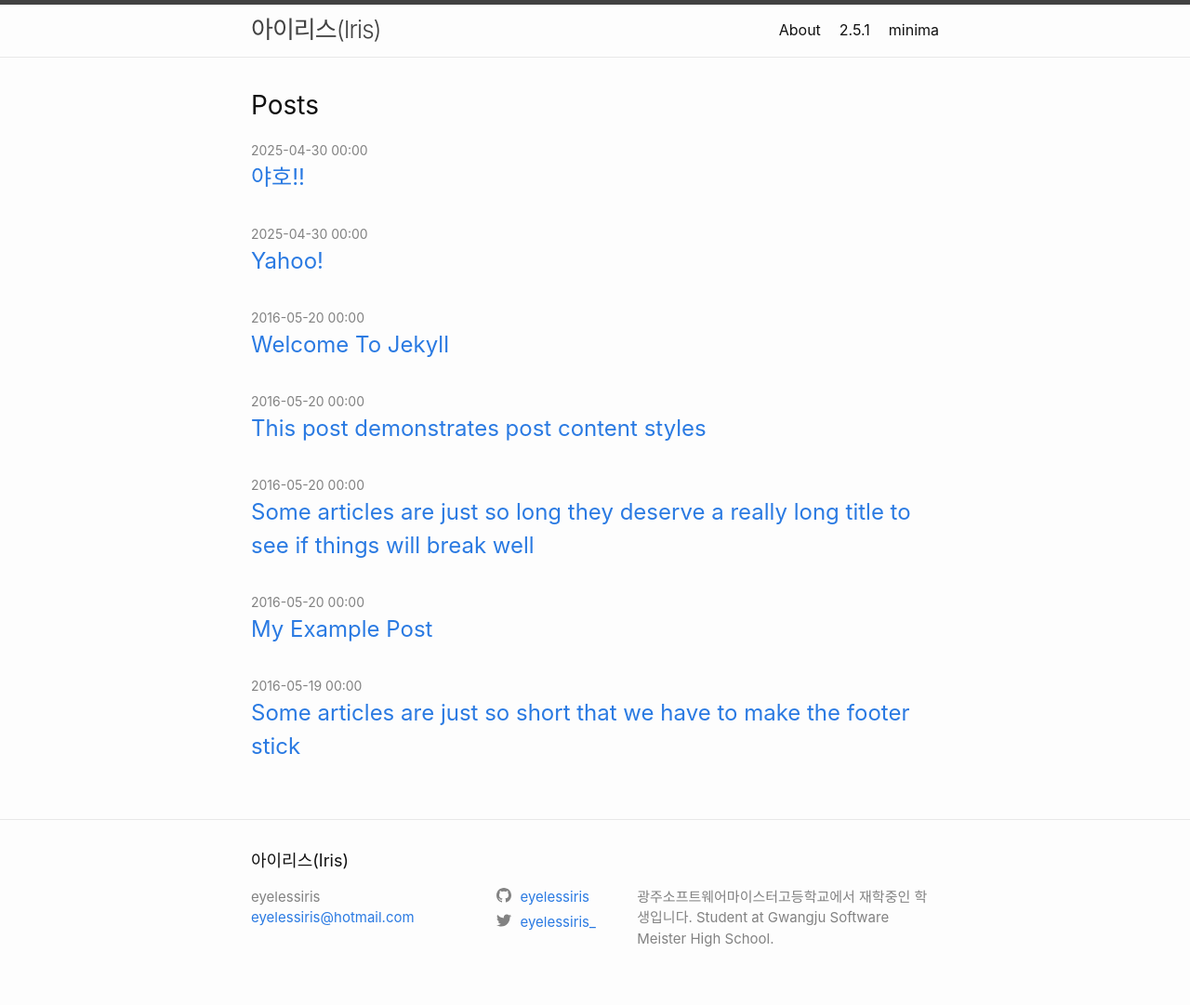
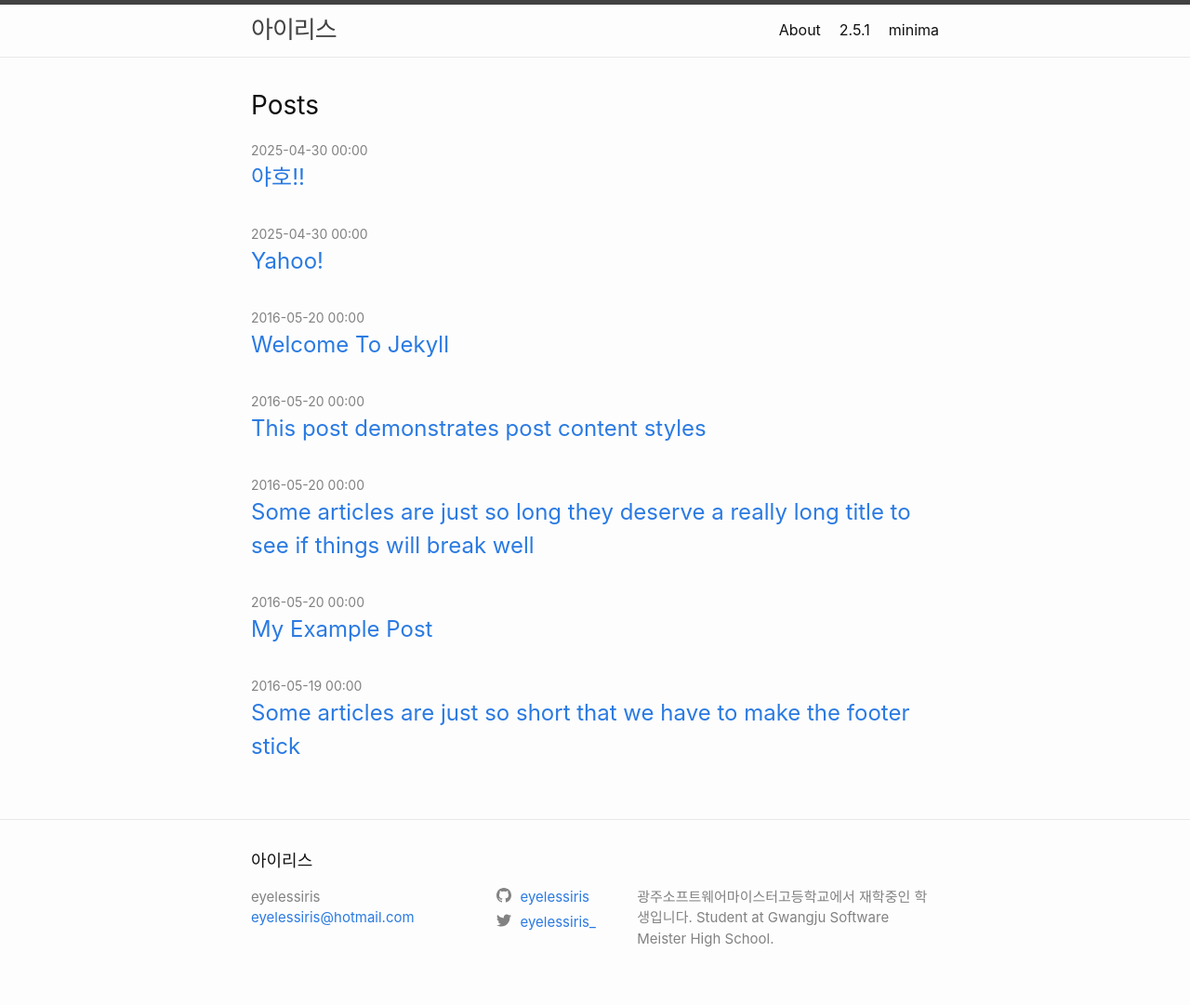
Before and after one commit to eyelessiris/eyelessiris.github.io, a Jekyll site: the page built from index.md, in a window 1280 px wide. Shown: the whole page at 93% size. Built offline with Jekyll 4.4.1, drawn with Linux system fonts in a browser that asks for light colours.

Commit message:
Update _config.yml

```diff
--- a/_config.yml
+++ b/_config.yml
@@ -1,4 +1,4 @@
-title: 아이리스(Iris)
+title: 아이리스
 author: eyelessiris
 email: eyelessiris@hotmail.com
 description: > # this means to ignore newlines until "twitter_username:"
```
